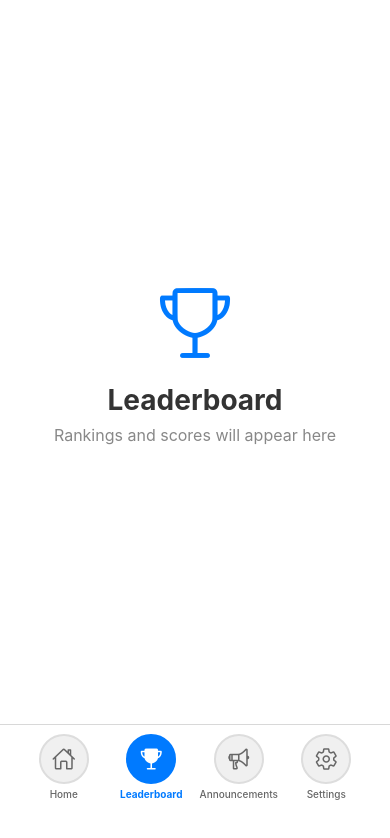
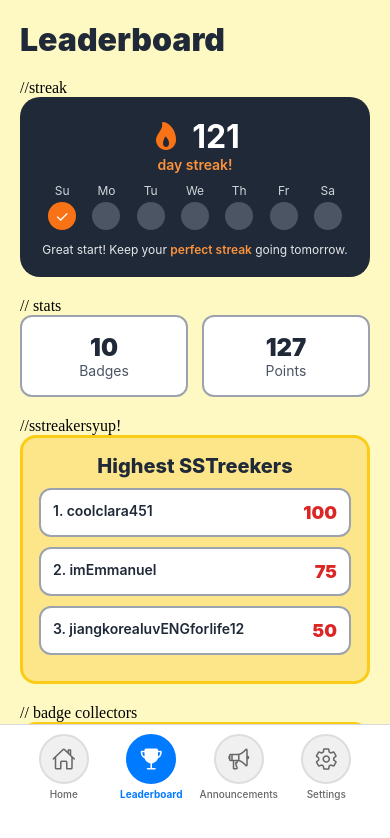
Before and after one commit to tanxintongjoy/meeloXDCBBCBC, a React Native app in the folder MEELOxDCB/: screen /Leaderboard in a window 390 px wide. Shown: the top 838 px of the page. Built offline with nearby package versions, Linux system fonts and the light colour scheme.

Commit message:
leaderboard sample data

```diff
--- a/MEELOxDCB/leaderboardview.js
+++ b/MEELOxDCB/leaderboardview.js
@@ -3,45 +3,260 @@ import {
   View,
   Text,
   StyleSheet,
+  ScrollView,
   SafeAreaView,
   StatusBar,
 } from 'react-native';
 import { Ionicons } from '@expo/vector-icons';
 
-const LeaderboardScreen = () => {
+const streakData = {
+  currentStreak: 121,
+  weekDays: ['Su', 'Mo', 'Tu', 'We', 'Th', 'Fr', 'Sa'],
+  completedDays: [0],
+};
+
+const highestSSTreekers = [
+  { rank: 1, username: 'coolclara451', score: 100 },
+  { rank: 2, username: 'imEmmanuel', score: 75 },
+  { rank: 3, username: 'jiangkorealuvENGforlife12', score: 50 },
+];
+
+const badgeCollectors = [
+  { rank: 1, username: 'coolclara451', badges: 5 },
+  { rank: 2, username: 'imEmmanuel', badges: 3 },
+];
+
+export default function LeaderboardScreen() {
   return (
-    <SafeAreaView style={styles.container}>
-      <StatusBar barStyle="dark-content" backgroundColor="#fff" />
-      <View style={styles.centerContainer}>
-        <Ionicons name="trophy-outline" size={80} color="#007AFF" />
-        <Text style={styles.placeholderTitle}>Leaderboard</Text>
-        <Text style={styles.placeholderText}>Rankings and scores will appear here</Text>
-      </View>
+    <SafeAreaView style={styles.safeArea}>
+      <StatusBar barStyle="dark-content" />
+      <ScrollView contentContainerStyle={styles.container}>
+        <Text style={styles.header}>Leaderboard</Text>
+
+    //streak
+        <View style={styles.card}>
+          <View style={styles.rowCenter}>
+            <Ionicons name="flame" size={32} color="#f97316" />
+            <Text style={styles.streakText}>{streakData.currentStreak}</Text>
+          </View>
+          <Text style={styles.streakLabel}>day streak!</Text>
+
+          <View style={styles.weekRow}>
+            {streakData.weekDays.map((day, index) => (
+              <View key={day} style={styles.dayColumn}>
+                <Text style={styles.dayText}>{day}</Text>
+                <View
+                  style={[
+                    styles.dayCircle,
+                    streakData.completedDays.includes(index) && styles.dayCompleted,
+                  ]}
+                >
+                  {streakData.completedDays.includes(index) && (
+                    <Text style={styles.check}>✓</Text>
+                  )}
+                </View>
+              </View>
+            ))}
+          </View>
+
+          <Text style={styles.streakTip}>
+            Great start! Keep your <Text style={styles.streakHighlight}>perfect streak</Text> going tomorrow.
+          </Text>
+        </View>
+// stats
+        <View style={styles.statsRow}>
+          <View style={styles.statsCard}>
+            <Text style={styles.statsNumber}>10</Text>
+            <Text style={styles.statsLabel}>Badges</Text>
+          </View>
+          <View style={styles.statsCard}>
+            <Text style={styles.statsNumber}>127</Text>
+            <Text style={styles.statsLabel}>Points</Text>
+          </View>
+        </View>
+//sstreakersyup!
+        <View style={styles.listCard}>
+          <Text style={styles.sectionTitle}>Highest SSTreekers</Text>
+          {highestSSTreekers.map((user) => (
+            <View key={user.rank} style={styles.listItem}>
+              <Text style={styles.listText}>
+                {user.rank}. {user.username}
+              </Text>
+              <Text style={styles.listScore}>{user.score}</Text>
+            </View>
+          ))}
+        </View>
+
+     // badge collectors
+        <View style={styles.listCard}>
+          <Text style={styles.sectionTitle}>Badge Collectors</Text>
+          {badgeCollectors.map((user) => (
+            <View key={user.rank} style={styles.listItem}>
+              <Text style={styles.listText}>
+                {user.rank}. {user.username}
+              </Text>
+              <Text style={styles.listScore}>{user.badges}</Text>
+            </View>
+          ))}
+        </View>
+
+     // the motivational tip
+        <View style={styles.tipBubble}>
+          <Text style={styles.tipLabel}>Motivation Tip:</Text>
+          <Text style={styles.tipText}>“Stay consistent and hydrate!”</Text>
+        </View>
+      </ScrollView>
     </SafeAreaView>
   );
-};
+}
 
 const styles = StyleSheet.create({
+  safeArea: {
+    flex: 1,
+    backgroundColor: '#fef9c3',
+  },
   container: {
-    flex: 1,
-    backgroundColor: '#fff',
+    padding: 20,
   },
-  centerContainer: {
-    flex: 1,
+  header: {
+    fontSize: 32,
+    fontWeight: '900',
+    marginBottom: 20,
+    color: '#1f2937',
+  },
+  card: {
+    backgroundColor: '#1f2937',
+    borderRadius: 20,
+    padding: 20,
+    marginBottom: 20,
+  },
+  rowCenter: {
+    flexDirection: 'row',
     justifyContent: 'center',
     alignItems: 'center',
   },
-  placeholderTitle: {
-    fontSize: 28,
+  streakText: {
+    fontSize: 32,
+    color: 'white',
+    marginLeft: 10,
     fontWeight: 'bold',
-    marginTop: 16,
-    color: '#333',
   },
-  placeholderText: {
+  streakLabel: {
+    color: '#fb923c',
+    textAlign: 'center',
+    marginBottom: 10,
+    fontWeight: '600',
+  },
+  weekRow: {
+    flexDirection: 'row',
+    justifyContent: 'space-around',
+    marginBottom: 12,
+  },
+  dayColumn: {
+    alignItems: 'center',
+  },
+  dayText: {
+    color: '#d1d5db',
+    fontSize: 12,
+    marginBottom: 4,
+  },
+  dayCircle: {
+    width: 28,
+    height: 28,
+    borderRadius: 14,
+    backgroundColor: '#4b5563',
+    justifyContent: 'center',
+    alignItems: 'center',
+  },
+  dayCompleted: {
+    backgroundColor: '#f97316',
+  },
+  check: {
+    color: 'white',
     fontSize: 16,
-    color: '#888',
-    marginTop: 8,
+  },
+  streakTip: {
+    textAlign: 'center',
+    color: '#e5e7eb',
+    fontSize: 12,
+  },
+  streakHighlight: {
+    color: '#fb923c',
+    fontWeight: '600',
+  },
+  statsRow: {
+    flexDirection: 'row',
+    justifyContent: 'space-between',
+    marginBottom: 20,
+  },
+  statsCard: {
+    backgroundColor: 'white',
+    borderColor: '#9ca3af',
+    borderWidth: 2,
+    borderRadius: 12,
+    padding: 16,
+    width: '48%',
+    alignItems: 'center',
+  },
+  statsNumber: {
+    fontSize: 24,
+    fontWeight: '900',
+    color: '#1f2937',
+  },
+  statsLabel: {
+    fontSize: 14,
+    color: '#4b5563',
+  },
+  listCard: {
+    backgroundColor: '#fde68a',
+    borderColor: '#facc15',
+    borderWidth: 3,
+    borderRadius: 16,
+    padding: 16,
+    marginBottom: 20,
+  },
+  sectionTitle: {
+    fontSize: 20,
+    fontWeight: '800',
+    textAlign: 'center',
+    color: '#1f2937',
+    marginBottom: 10,
+  },
+  listItem: {
+    backgroundColor: 'white',
+    borderColor: '#9ca3af',
+    borderWidth: 2,
+    borderRadius: 12,
+    padding: 12,
+    marginBottom: 10,
+    flexDirection: 'row',
+    justifyContent: 'space-between',
+  },
+  listText: {
+    fontWeight: '600',
+    color: '#1f2937',
+  },
+  listScore: {
+    fontSize: 18,
+    fontWeight: '900',
+    color: '#dc2626',
+  },
+  tipBubble: {
+    backgroundColor: 'white',
+    borderColor: '#9ca3af',
+    borderWidth: 2,
+    borderRadius: 12,
+    padding: 16,
+    alignItems: 'center',
+  },
+  tipLabel: {
+    fontSize: 12,
+    color: '#6b7280',
+    marginBottom: 4,
+  },
+  tipText: {
+    fontSize: 16,
+    fontWeight: '700',
+    color: '#1f2937',
   },
 });
-
-export default LeaderboardScreen;
```
